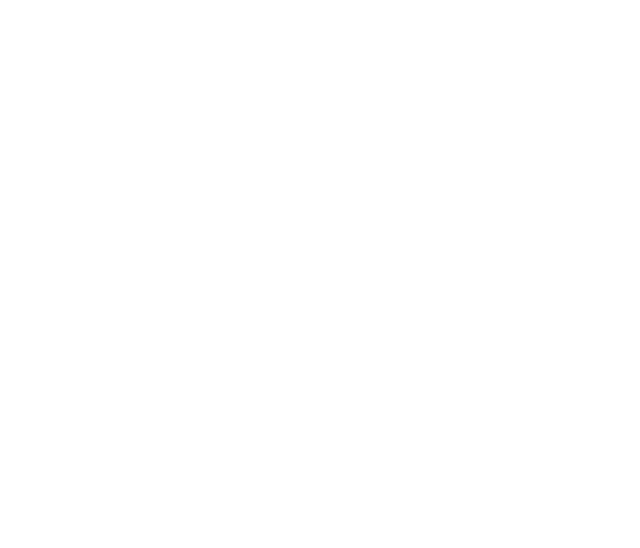
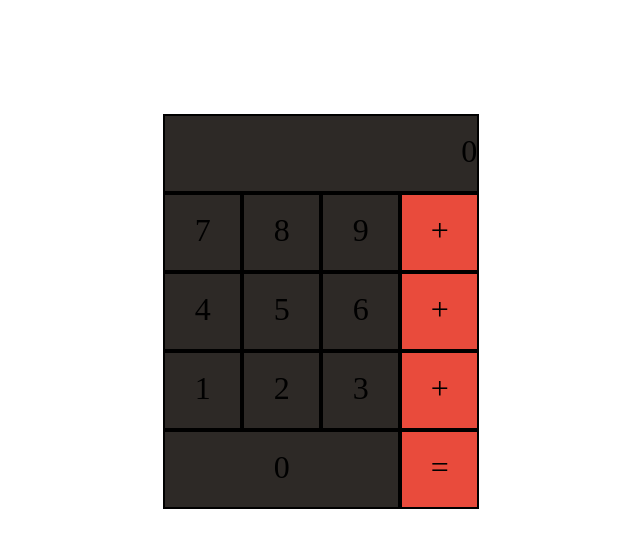
Before and after one commit to Sagelyyy/calculator, a plain HTML site: page index.html in a window 1280 px wide. Shown: the whole page, without its empty margins (332-972 px from the left). Drawn offline with Linux system fonts and the light colour scheme.

Commit message:
added basic calculator UI, buttons are not hooked up to JS yet. Still need more buttons. (clear, decimal..)

```diff
--- a/index.html
+++ b/index.html
@@ -1,11 +1,36 @@
 <!DOCTYPE html>
 <html>
     <head>
-        <link type="stylesheet" href="styles.css">
+        <link rel="stylesheet" href="styles.css">
         <title>Calculator</title>
     </head>
     <body>
-
+        <div class="top-border"></div>
+        <div class="container">
+            <div class="item digit"><p>0</p></div>
+        </div>
+        <div class="container">
+            <div class="item"><p>7</p></div>
+            <div class="item"><p>8</p></div>
+            <div class="item"><p>9</p></div>
+            <div class="item operator"><p>+</p></div>
+        </div>
+        <div class="container">
+            <div class="item"><p>4</p></div>
+            <div class="item"><p>5</p></div>
+            <div class="item"><p>6</p></div>
+            <div class="item operator"><p>+</p></div>
+        </div>
+        <div class="container">
+            <div class="item"><p>1</p></div>
+            <div class="item"><p>2</p></div>
+            <div class="item"><p>3</p></div>
+            <div class="item operator"><p>+</p></div>
+        </div>
+        <div class="container">
+            <div class="item zero"><p>0</p></div>
+            <div class="item operator"><p>=</p></div>
+        </div>
     </body>
     <footer>
         <script type="text/javascript" src="script.js"></script>
--- a/styles.css
+++ b/styles.css
@@ -0,0 +1,48 @@
+.top-border{
+    margin-bottom: 9%;
+}
+
+
+.container{
+    display: flex;
+    margin-left: 38%;
+    justify-content: center;
+    width: 330px;
+}
+
+.item{
+    background-color: #2D2926FF;
+    cursor: pointer;
+    width: 75px;
+    height: 75px;
+    border: 2px solid black;
+    text-align: center;
+    font-size: xx-large;
+}
+
+.digit{
+    flex-grow: 0.9443;
+    flex-shrink: 3;
+    text-align: right;
+}
+
+
+.item:hover{
+    background-color: slategray;
+}
+
+.zero {
+    flex-grow: 0.9188;
+    flex-shrink: 3;
+}
+
+.operator{
+    background-color: #E94B3CFF;
+}
+
+.operator:hover{
+    background-color: salmon;
+}
+
+
+p { margin-top: 17px; }
```
